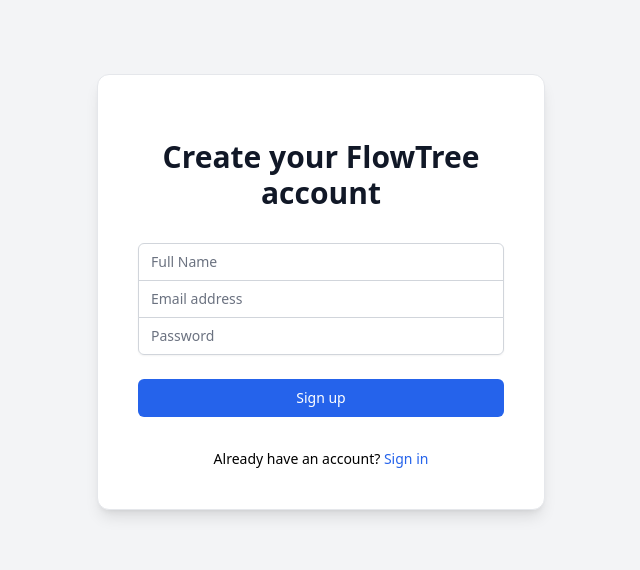
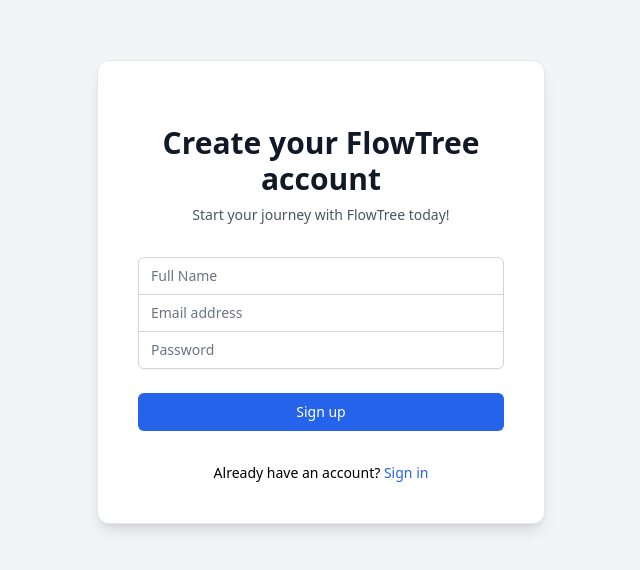
Before and after one commit to ghostm0nk/flowtree, a React (Vite) app: page /signup in a window 1280 px wide. Shown: the part 108-678 px from the top of the page, without its empty margins (319-959 px from the left). Built offline with nearby package versions, Linux system fonts and the light colour scheme; no server answers.

Commit message:
Update src/pages/Auth/Signup.jsx

```diff
--- a/src/pages/Auth/Signup.jsx
+++ b/src/pages/Auth/Signup.jsx
@@ -53,6 +53,9 @@ const Signup = () => {
           <h2 className="mt-6 text-center text-3xl font-extrabold text-gray-900">
             Create your FlowTree account
           </h2>
+          <p className="mt-2 text-center text-sm text-gray-600">
+            Start your journey with FlowTree today!
+          </p>
         </div>
         <form className="mt-8 space-y-6" onSubmit={handleSignup}>
           <div className="rounded-md shadow-sm -space-y-px">
```
